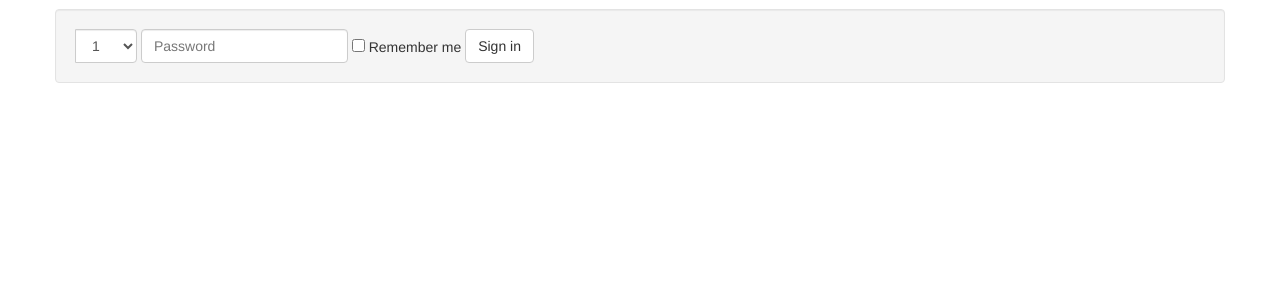
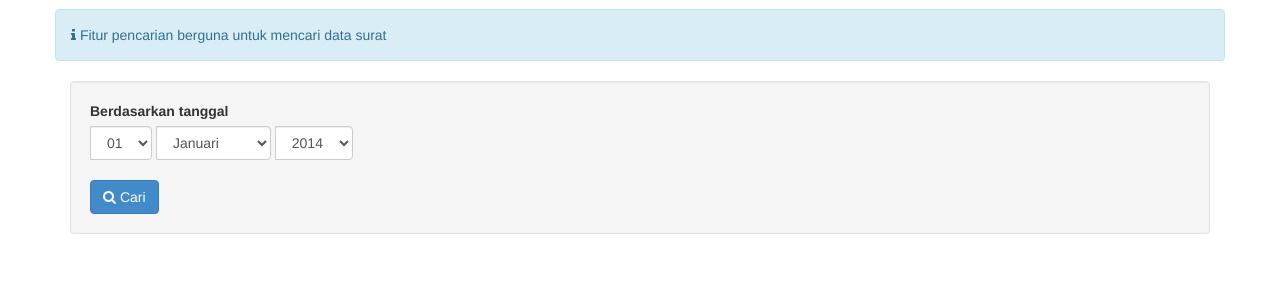
Before and after one commit to ardha2008/surat-src, a PHP site: page /cari.php in a window 1280 px wide. Shown: the part 51-351 px from the top of the page. Run offline with PHP 8.4, Linux system fonts and the light colour scheme.

Commit message:
1.4a
Fix search for visitor
fix non image db
export as sql

```diff
--- a/cari.php
+++ b/cari.php
@@ -1,28 +1,70 @@
 <?php require_once 'header.php';?>
 
+<?php $bulan=array(1=>'Januari','Februari','Maret','April','Mei','Juni','Juli','Agustus','September','Oktober','November','Desember'); ?>
 <div class="row">
-    <div class="well">
-        <form class="form-inline" role="form">
+
+    <div class="alert alert-info"><i class="fa fa-info"> </i> Fitur pencarian berguna untuk mencari data surat </div>
+
+    <div class="col-md-12">
+        <div class="well">
+        <label>Berdasarkan tanggal</label>
+        <form class="form-inline" method="post" role="form">
           <div class="form-group">
             <div class="input-group">
               <label class="sr-only"></label>
-                <select class="form-control" name="tanggal_awal">
-                    <?php for($i=1;$i<32;$i++){?>
+                <select class="form-control" name="tanggal">
+                    <?php for($i=1;$i<=31;$i++){?>
+                        <option value="<?php if($i<10){echo '0'.$i ;}else{ echo $i;}?>"><?php if($i<10){echo '0'.$i ;}else{ echo $i;}?></option>
+                    <?php } ?>
+                </select>
+            </div>
+          </div>
+
+          <div class="form-group">
+            <div class="input-group">
+              <label class="sr-only"></label>
+                <select class="form-control" name="bulan">
+                    <?php for($i=1;$i<=12;$i++){?>
+                        <option value="<?php if($i<10){echo '0'.$i ;}else{ echo $i;}?>"><?php echo $bulan[$i] ?></option>
+                    <?php } ?>
+                </select>
+            </div>
+          </div>
+
+          <div class="form-group">
+            <div class="input-group">
+              <label class="sr-only"></label>
+                <select class="form-control" name="tahun">
+                    <?php for($i=2014;$i<=2014;$i++){?>
                         <option value="<?php echo $i ?>"><?php echo $i ?></option>
                     <?php } ?>
                 </select>
             </div>
           </div>
-          <div class="form-group">
-            <label class="sr-only" for="exampleInputPassword2">Password</label>
-            <input type="password" class="form-control" id="exampleInputPassword2" placeholder="Password">
-          </div>
-          <div class="checkbox">
-            <label>
-              <input type="checkbox"> Remember me
-            </label>
-          </div>
-          <button type="submit" class="btn btn-default">Sign in</button>
+          <div class="clearfix"></div><br />
+          <button type="submit" name="cari" value="tanggal" class="btn btn-primary"><i class="fa fa-search"></i> Cari</button>
         </form>
     </div>
+    </div>
+
+        <?php if(isset($query)){
+            while($result=mysql_fetch_array($query)){?>
+            <div class="col-md-4 column">
+			 <div class="panel panel-default">
+                <div class="panel-heading"><strong><?php echo $result['perihal']?></strong>  <?php echo $result['tanggal_surat'] ?></div>
+
+                <div class="panel-body">
+
+                    <div class="thumbnail">
+                        <img src="./img/surat/<?php echo $result['lampiran'] ?>" />
+                    </div>
+
+                    <?php echo $result['catatan'] ?>
+                </div>
+
+
+             </div>
+            </div>
+            <?php }
+        } ?>
 </div>
--- a/ignore.txt
+++ /dev/null
@@ -1 +0,0 @@
-http://www.zonasiswa.com/2014/01/bagian-bagian-surat-penjelasan-contoh.html
--- a/models.php
+++ b/models.php
@@ -86,4 +86,6 @@ function cari_laporan($dari,$sampai,$berdasar='surat'){
     $query=mysql_query("select * from surat where tanggal_surat between '$dari' and '$sampai' and `delete`='0' ");
     return $query;
 }
+
+
 ?>
--- a/module/surat/index.php
+++ b/module/surat/index.php
@@ -5,6 +5,7 @@
         <a href="./?page=surat/tambah"><button class="btn btn-default"><i class="fa fa-plus"></i> Tambah</button></a>
         <a href="./export.php?as=excel" target="_blank"><button class="btn btn-success"><i class="fa fa-file-excel-o"></i> Export as EXCEL</button></a>
         <a href="#"><button class="btn btn-danger"><i class="fa fa-file-pdf-o"></i> Export as PDF</button></a>
+        <a href="./export.php?as=sql" target="_blank"><button class="btn btn-warning"><i class="fa fa-file"></i> Export as SQL</button></a>
         <div class="clearfix"></div><br />
 
         <?php if(isset($_SESSION['delete']) && $_SESSION['delete']=='true'){?><div class="alert alert-danger"><i class="fa fa-warning"></i> <strong>Data berhasil dihapus</strong></div><?php unset($_SESSION['delete']); } ?>
--- a/proses.php
+++ b/proses.php
@@ -225,7 +225,9 @@ if(isset($_POST['update_surat'])){
         $foto=$new_name;
 
         if(move_uploaded_file($_FILES['lampiran']['tmp_name'], $target_path)) {
-            unlink('./img/surat/'.$_POST['old_lampiran']);
+            if($_POST['old_lampiran'] != 'no_lampiran.jpeg'){
+                unlink('./img/surat/'.$_POST['old_lampiran']);
+            }
         } else{
             $failed=1;
             $foto=$_POST['old_lampiran'];
@@ -390,5 +392,21 @@ if(isset($_POST['update_hak_akses'])){
     $success=1;
 }
 
+//=================================================================
+//=========================MENU CARI ==============================
+//=================================================================
+
+if(isset($_POST['cari'])){
+
+    $cari = $_POST['cari'];
+
+    if($cari=='tanggal'){
+        $tanggal=$_POST['tahun'].'-'.$_POST['bulan'].'-'.$_POST['tanggal'];
+        $query=mysql_query("select * from surat where tanggal_surat='$tanggal' and `delete`=0 and public=1") or die();
+
+    }
+
+}
+
 
 ?>
--- a/sample-db.php
+++ b/sample-db.php
@@ -34,7 +34,7 @@ $perihal_b=$perihal[$perihal_x].'-'.rand(2000,2014);
 $public=rand(0,1);
 //echo $public;
 
-for($i=1;$i<=50;$i++){
+
 
 	$a=mysql_query("insert into surat (idsurat,jenis_surat,tanggal_surat,perihal,public) values ('$idsurat','$srt','$tgl_surat','$perihal_b',$public) ",$koneksi) or die(mysql_error());
 	if($a){
@@ -42,6 +42,6 @@ for($i=1;$i<=50;$i++){
 	}
 
 
-}
+
 
 ?>
```
Also changed, not shown: export.php (+27 -0 lines), img/surat/csfamoquvapvsfg.jpeg (added), img/surat/no_lampiran.jpeg (added), 1 other file.
